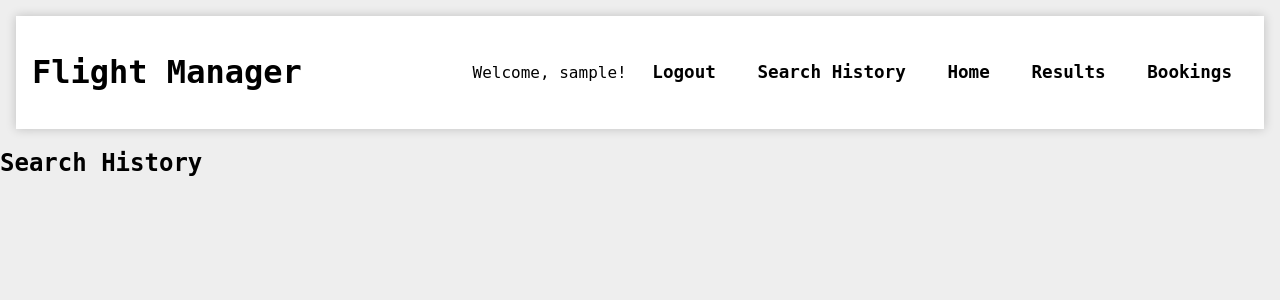
After one commit to David-Joicey/Flight_Manager, a Flask app: page /search_history/ in a window 1280 px wide. The commit adds this page. Shown: the top 300 px of the page. Run offline with Flask 3, Linux system fonts and the light colour scheme; the visitor is signed in with stand-in values (Sample User, id 1); data comes from the database, SQL or seed files in the repository; data that the repository does not hold is empty.

Commit message:
Added search history functionality by having results route also insert user given data into database, search_history.py + html to handle getting data from db and displaying in search_history route, fixed bugs causing internal server errors: results route with no parameters bug and search h html in wrong directory

```diff
--- a/app.py
+++ b/app.py
@@ -1,6 +1,8 @@
 import os
 from flask import Flask, render_template, request
+from database.db import get_db
 from services.mock_flight_api import MockFlightAPI
+from flask import g
 
 #Factory Function to create Flask app instance
 def create_app(test_config=None):
@@ -19,6 +21,10 @@ def create_app(test_config=None):
     #Registers authentication blueprint
     from auth import bp as auth_bp
     app.register_blueprint(auth_bp)
+
+    #Registers search history blueprint
+    from search_history import bp as search_history_bp
+    app.register_blueprint(search_history_bp)
 
     #Initialises database
     from database import db
@@ -41,6 +47,15 @@ def create_app(test_config=None):
         destination = request.args.get('To')
         date = request.args.get('date')
 
+        #Saves search to database
+        if origin and destination and date:
+            database = get_db()
+            database.execute(
+                'INSERT INTO SearchHistory (uid, origin, destination, date) VALUES (?, ?, ?, ?)',
+                (g.user['uid'], origin, destination, date)
+            )
+            database.commit()
+
         flights = MockFlightAPI().search_flights(origin, destination, date)
         return render_template('results.html', flights=flights, origin=origin, destination=destination, date=date)
 
--- /dev/null
+++ b/search_history.py
@@ -0,0 +1,22 @@
+from flask import (
+    Blueprint, flash, g, render_template, request, session, url_for
+)
+from database.db import get_db
+from auth import login_required
+
+#Blueprint for search history routes
+bp = Blueprint('search_history', __name__, url_prefix='/search_history')
+
+#Search history route
+@bp.route('/')
+@login_required
+def search_history():
+    db = get_db()
+    #Gets history by user id of logged in user
+    searches = db.execute(
+        'SELECT origin, destination, date '
+        'FROM SearchHistory WHERE uid = ? ORDER BY date DESC',
+        (g.user['uid'],)
+    ).fetchall()
+
+    return render_template('search_history.html', searches=searches)
--- a/templates/base.html
+++ b/templates/base.html
@@ -13,6 +13,7 @@
             {% if g.user %}
                 <span>Welcome, {{ g.user['username'] }}!</span>
                 <a href="/auth/logout">Logout</a>
+                <a href="/search_history">Search History</a>
             {% else %}
                 <a href="/auth/login">Login</a>
                 <a href="/auth/register">Register</a>
--- /dev/null
+++ b/templates/search_history.html
@@ -0,0 +1,18 @@
+{% extends "base.html" %}
+
+{% block title %}Search History{% endblock %}
+
+{% block header %}{% endblock %}
+
+{% block content %}
+    <h2>Search History</h2>
+    <ul>
+        {% for search in searches %}
+            <li>
+                <strong>{{ search['origin'] }}</strong> to
+                <strong>{{ search['destination'] }}</strong> on
+                <strong>{{ search['date'] }}</strong>
+            </li>
+        {% endfor %}
+    </ul>
+{% endblock %}
```
